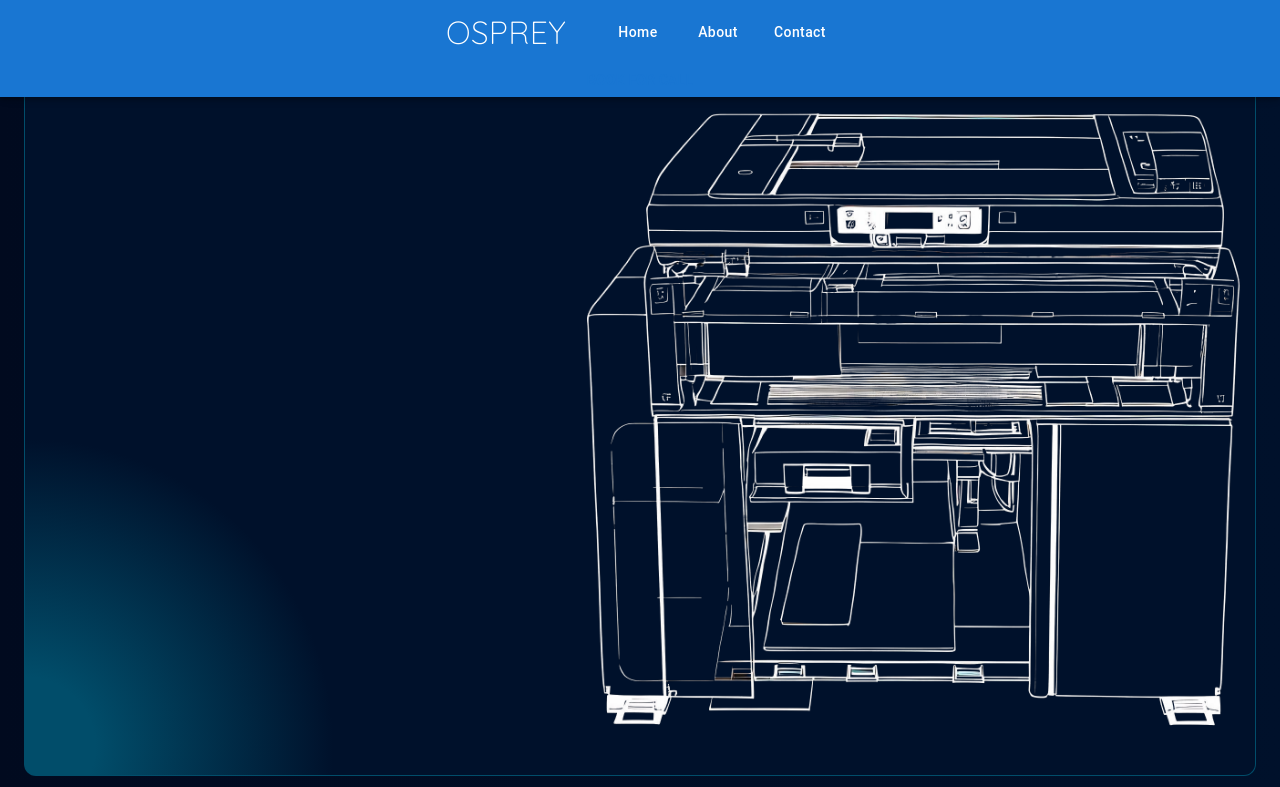
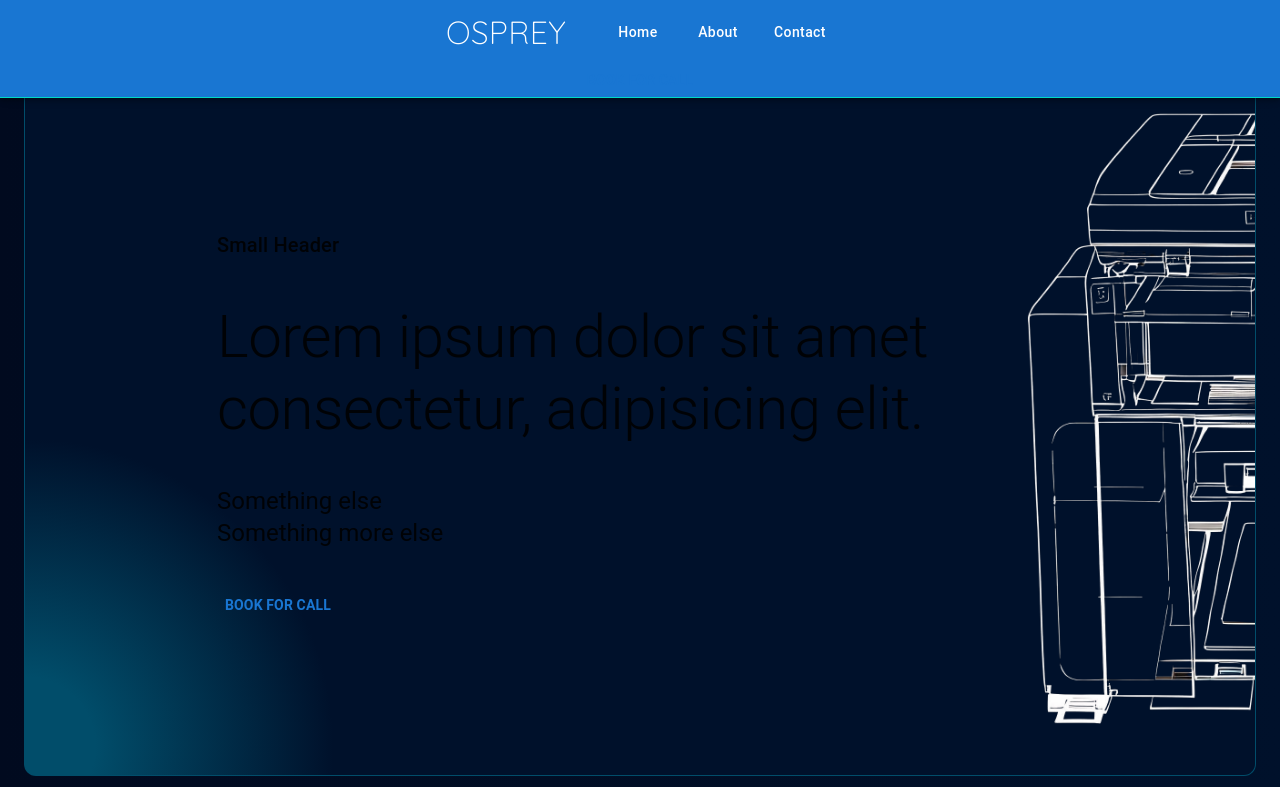
Before and after one commit to AflahPS/osprey-fe-next, a Next.js app: page / in a window 1280 px wide. Shown: the top 787 px of the page. Built offline with nearby package versions, Linux system fonts and the light colour scheme.

Commit message:
Hero1 done

```diff
--- a/src/components/Heros/RightImagedHero/index.tsx
+++ b/src/components/Heros/RightImagedHero/index.tsx
@@ -1,8 +1,8 @@
 import React from 'react';
-import { Grid } from '@mui/material';
+import { Grid, Typography } from '@mui/material';
 import { useStyles } from './styles';
-import Image from 'next/image';
 import printerSkeleton from '../../../assets/PrinterRightImage.png'
+import { CyanButton } from '@/shared';
 
 export const RightImagedHero = () => {
   const classes = useStyles()
@@ -11,9 +11,52 @@ export const RightImagedHero = () => {
       container
       className={classes.heroGridMain}
     >
-      <Grid flex={2} item>Text</Grid>
-      <Grid flex={1} item component={"image"} sx={{objectFit: "cover"}}>
-        <Image src={printerSkeleton} alt='printer-skeleton' height={700} />
+      <Grid
+        flex={3}
+        width={`75%`}
+        item
+        container
+        justifyContent={'center'}
+        direction={'column'}
+        gap={5}
+        ml={24}
+      >
+        <Grid item>
+          <Typography variant="h6">{`Small Header`}</Typography>
+        </Grid>
+
+        <Grid item>
+          <Typography variant="h2">
+            {`Lorem ipsum dolor sit amet consectetur, adipisicing elit.`}
+          </Typography>
+        </Grid>
+
+        <Grid item>
+          <Typography variant="h5">{`Something else`}</Typography>
+          <Typography variant="h5">{`Something more else`}</Typography>
+        </Grid>
+
+        <Grid item>
+        <CyanButton
+            buttonText='Book For Call'
+            handleClick={() => {}}
+          />
+        </Grid>
+      </Grid>
+      <Grid
+        flex={1}
+        width={`25%`}
+        item
+        height={'100%'}
+        overflow={'hidden'}
+      >
+        <Grid
+          component={'img'}
+          src={printerSkeleton.src}
+          sx={{ objectFit: 'cover' }}
+          height={'100%'}
+        />
+        {/* <Image src={printerSkeleton} alt='printer-skeleton' height={700} /> */}
       </Grid>
     </Grid>
   );
--- a/src/components/Navbar/styles.ts
+++ b/src/components/Navbar/styles.ts
@@ -12,6 +12,7 @@ export const useStyles = makeStyles((theme: Theme) =>
       backgroundColor: theme.osprey.colors.bgDark,
       paddingRight: "24px",
       paddingLeft: "24px",
+      borderBottom: `1px solid ${theme.osprey.colors.primaryLight}`
     },
   })
 );
```
